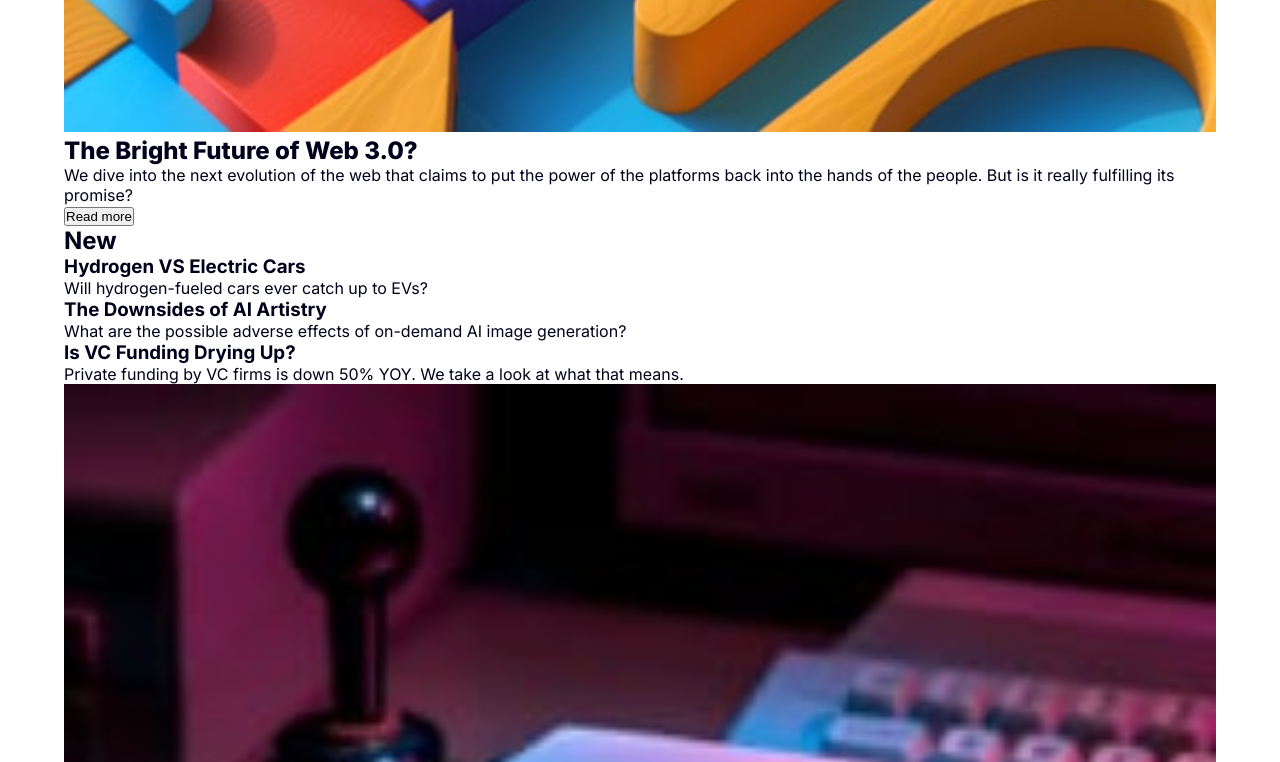
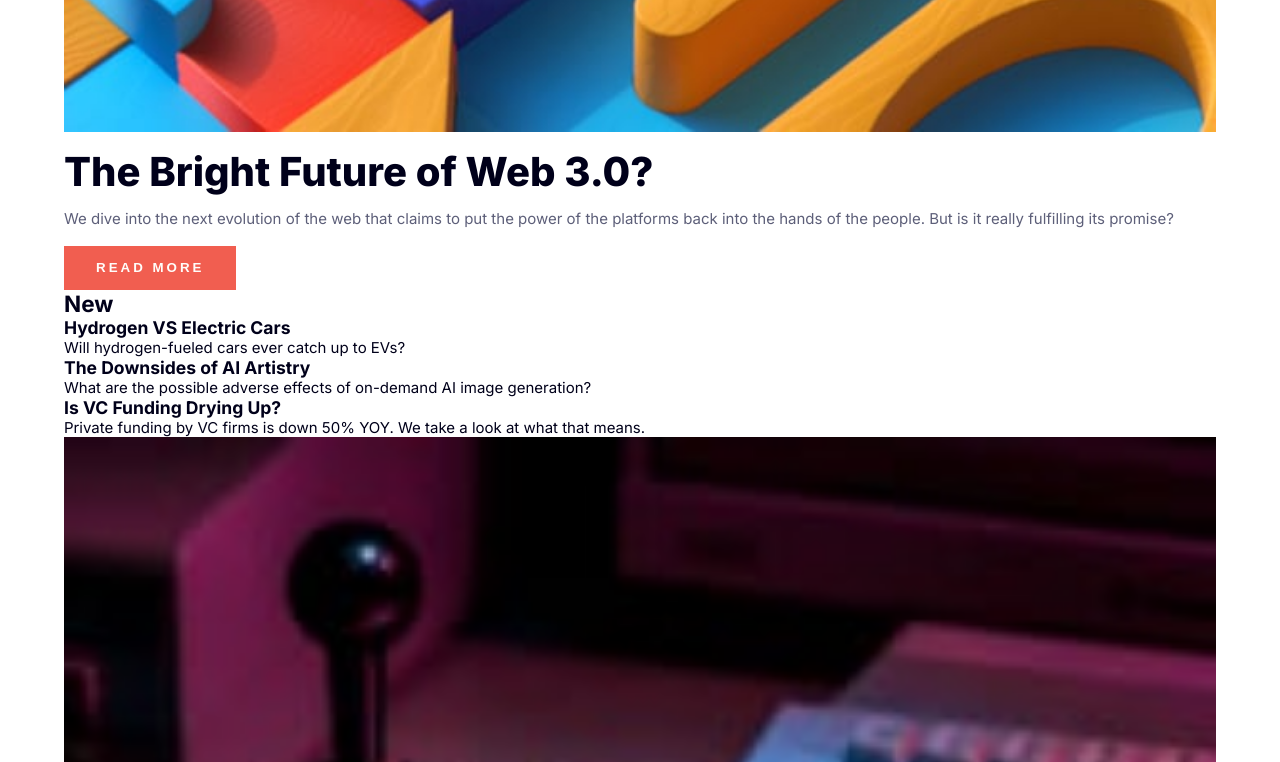
Before and after one commit to everodriguezval/tech-news-mini-project, a plain HTML site: page index.html in a window 1280 px wide. Shown: the part 980-1742 px from the top of the page. Drawn offline with Linux system fonts and the light colour scheme.

Commit message:
first section and button styles added

```diff
--- a/assets/styles.css
+++ b/assets/styles.css
@@ -15,7 +15,8 @@
 
 body {
     font-family: 'Inter', sans-serif;
-    color: var(--dark-blue)
+    color: var(--dark-blue);
+    font-size: 15px;
 }
 
 header, main {
@@ -39,4 +40,22 @@ main img {
 
 main section h1 {
     font-weight: 800;
+    font-size: 2.5rem;
+    margin-top: 1rem;
+    line-height: 1;
 }
+
+main section p {
+    color: var(--dark-grayish-blue);
+    margin: 1rem 0;
+    line-height: 1.5;
+}
+
+main button {
+    background-color: var(--red);
+    color: var(--off-white);
+    border: none;
+    padding: 0.9rem 2rem;
+    font-weight: 700;
+    letter-spacing: 3px;
+}
--- a/index.html
+++ b/index.html
@@ -31,7 +31,7 @@
             <p>We dive into the next evolution of the web that claims to put the power of the platforms back into the hands of the people.
             But is it really fulfilling its promise?</p>
         </section>
-        <button>Read more</button>
+        <button>READ MORE</button>
         <article>
             <h2>New</h2>
             <h3>Hydrogen VS Electric Cars</h3>
```
